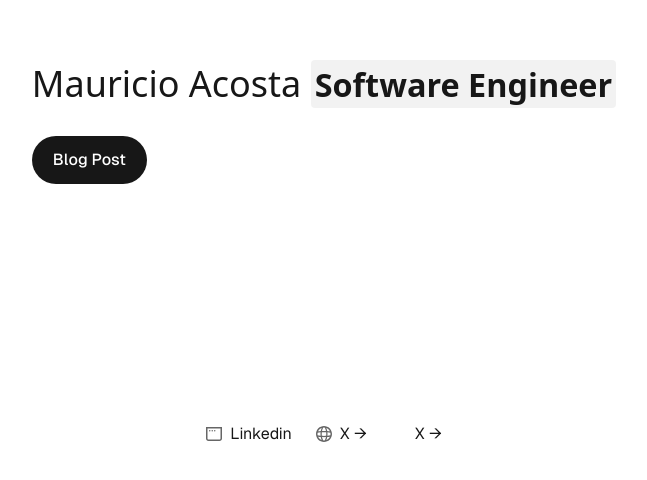
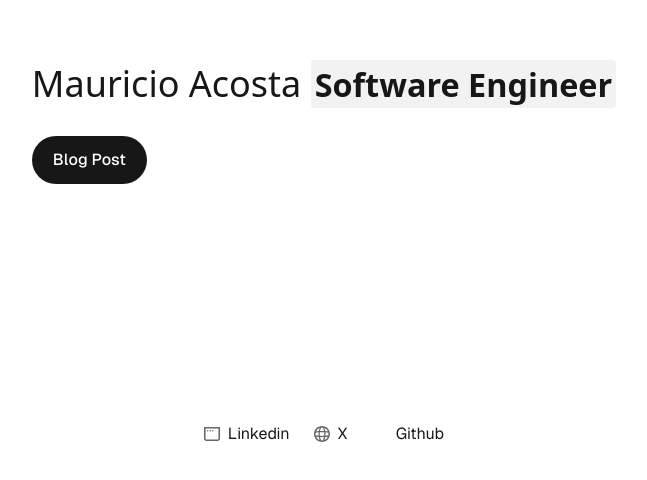
Before and after one commit to mauricioTechDev/mauricio-personal-blog, a Next.js app in the folder apps/web/: page / in a window 1280 px wide. Shown: the part 276-756 px from the top of the page, without its empty margins (316-963 px from the left). Built offline with nearby package versions, Linux system fonts and the light colour scheme.

Commit message:
update readme

```diff
--- a/apps/web/app/blog/page.tsx
+++ b/apps/web/app/blog/page.tsx
@@ -1,4 +1,5 @@
 import { getBlogPosts } from '@/utils/getBlogPost'
+import Link from 'next/link'
 
 export default async function BlogIndex() {
     const posts = getBlogPosts()
@@ -19,12 +20,12 @@ export default async function BlogIndex() {
         <div className="max-w-4xl mx-auto py-8 px-4">
             <div className='flex flex-row items-center gap-2 text-2xl'>
                 <div>
-                    <a
+                    <Link
                         href="/"
                         rel="noopener noreferrer"
                     >
                         Home
-                    </a>
+                    </Link>
                 </div>
             </div>
 
@@ -32,9 +33,9 @@ export default async function BlogIndex() {
             <div className="space-y-4">
                 {sortedPosts.map(post => (
                     <article key={post.slug}>
-                        <a href={`/blog/${post.slug}`}>
+                        <Link href={`/blog/${post.slug}`}>
                             <h2 className="text-xl font-semibold capitalize">{post.title}</h2>
-                        </a>
+                        </Link>
                     </article>
                 ))}
             </div>
--- a/apps/web/app/page.tsx
+++ b/apps/web/app/page.tsx
@@ -1,5 +1,6 @@
 import Image from "next/image";
 import styles from "./page.module.css";
+import Link from "next/link";
 
 
 export default function Home() {
@@ -11,17 +12,17 @@ export default function Home() {
         </h1>
 
         <div className={styles.ctas}>
-          <a
+          <Link
             className={styles.primary}
             href="/blog"
             rel="noopener noreferrer"
           >
             Blog Post
-          </a>
+          </Link>
         </div>
       </main>
       <footer className={styles.footer}>
-        <a
+        <Link
           href="https://www.linkedin.com/in/mauriciotechdev/"
           target="_blank"
           rel="noopener noreferrer"
@@ -34,8 +35,8 @@ export default function Home() {
             height={16}
           />
           Linkedin
-        </a>
-        <a
+        </Link>
+        <Link
           href="https://x.com/mauricioTechDev"
           target="_blank"
           rel="noopener noreferrer"
@@ -47,9 +48,9 @@ export default function Home() {
             width={16}
             height={16}
           />
-          X →
-        </a>
-        <a
+          X
+        </Link>
+        <Link
           href="https://github.com/mauricioTechDev"
           target="_blank"
           rel="noopener noreferrer"
@@ -61,8 +62,8 @@ export default function Home() {
             width={16}
             height={16}
           />
-          X →
-        </a>
+          Github
+        </Link>
       </footer>
     </div>
   );
```
Also changed, not shown: 1 other file (tests, documents, lock files or other folders).
